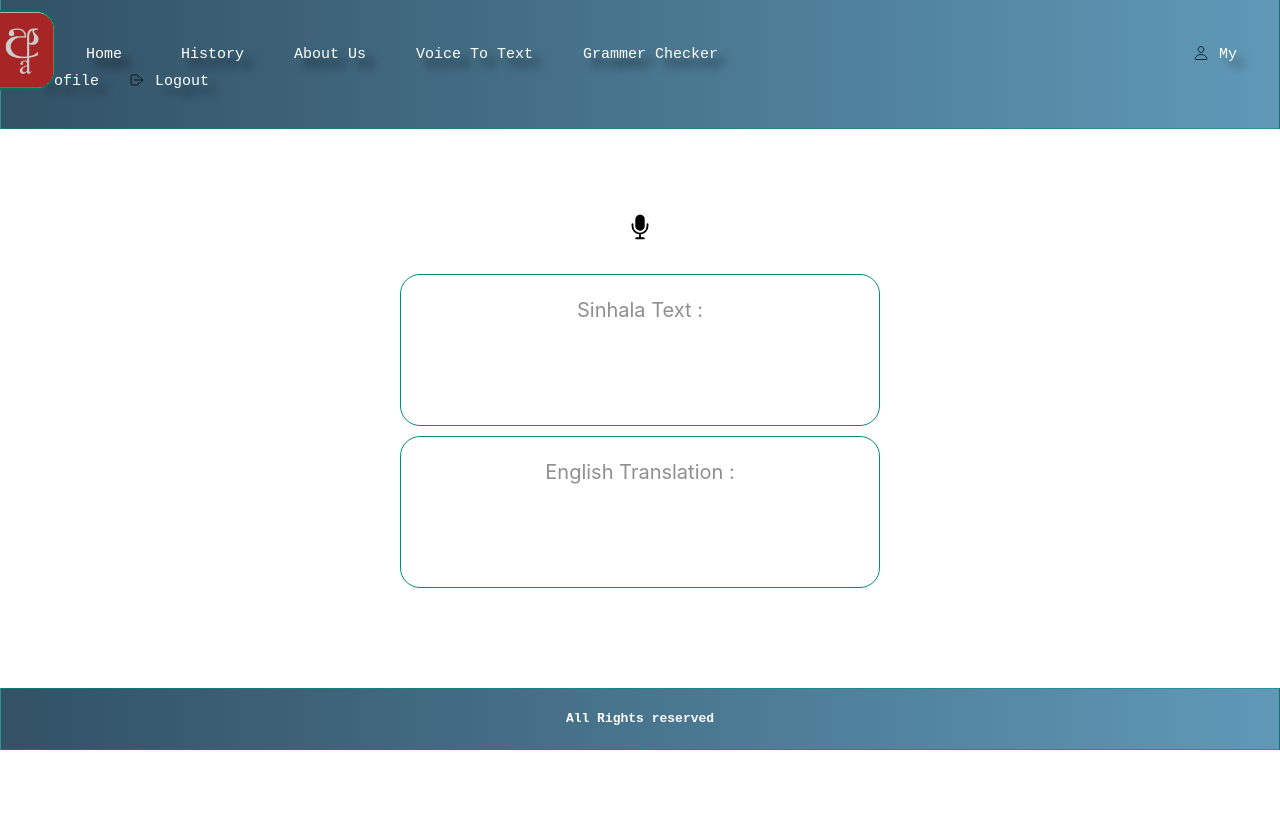
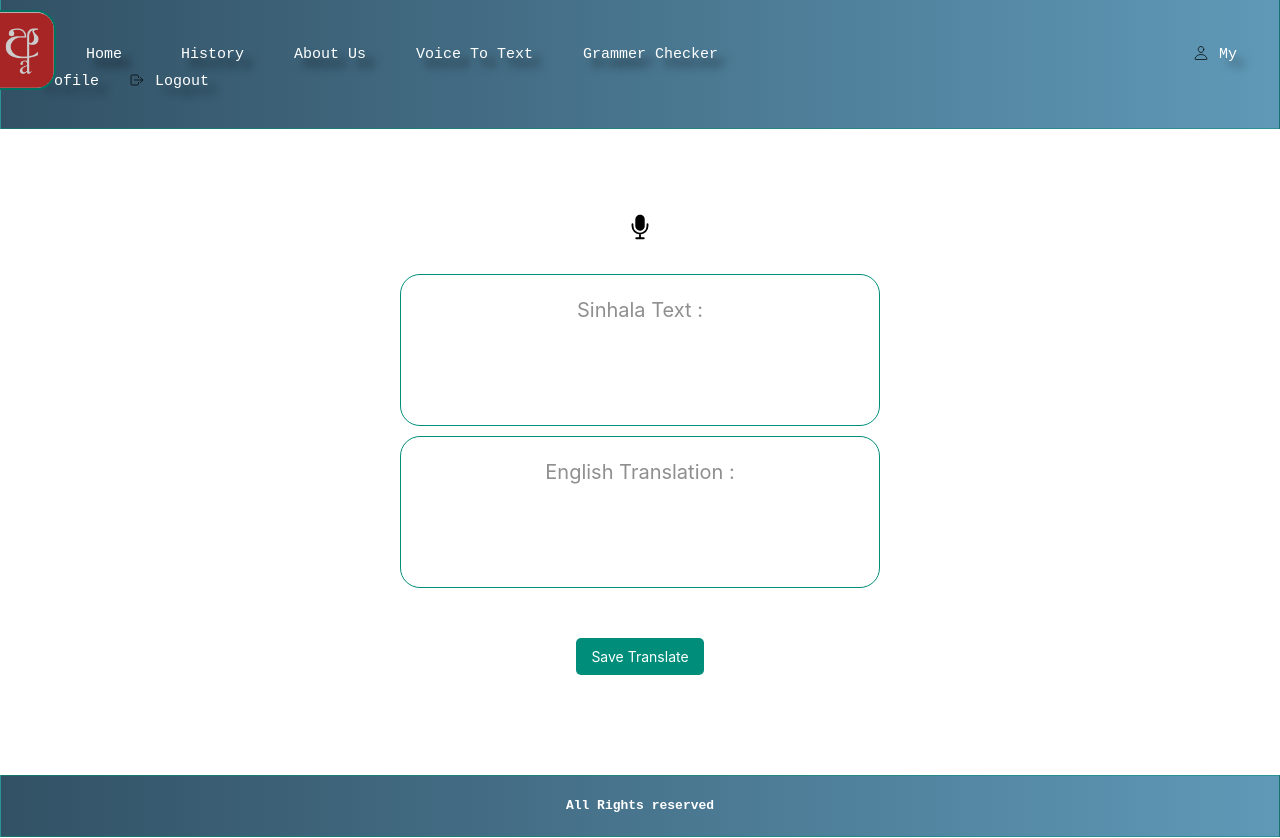
Before and after one commit to it21274398/ITPM_English_to_Sinhala_translator, a React (Create React App) app in the folder frontend/: page /Voicetotext in a window 1280 px wide. Before the commit the page ends 800 px from the top, so only its background shows below. Built offline with nearby package versions, Linux system fonts and the light colour scheme; a web font is replaced by a local one.

Commit message:
update text to speech to save the histry

```diff
--- a/frontend/src/components/VoiceToText.jsx
+++ b/frontend/src/components/VoiceToText.jsx
@@ -2,6 +2,8 @@ import React, { useState } from "react";
 import "../styles/texttospeesh.css";
 import { mic } from "ionicons/icons";
 import { IonIcon } from "@ionic/react";
+import axios from "axios";
+import { toast } from "react-toastify";
 
 const SpeechToTextTranslator = () => {
   const [sinhalaText, setSinhalaText] = useState("");
@@ -51,7 +53,32 @@ const SpeechToTextTranslator = () => {
       setEnglishText("Translation Error");
     }
   };
+  //-------------------------------------------------History post-------------------------------------------------------
+  const handleTranslationHistoryPost = () => {
+    if (sinhalaText && englishText) {
+      // Make a POST request to save translation history
+      axios
+        .post("http://localhost:8090/api/translation/history", {
+          originalText: sinhalaText,
+          translatedText: englishText,
+        })
+        .then((response) => {
+          console.log("Translation history saved:", response.data);
+          toast.success("Translation history saved successfully!");
+          // Optionally, you can update the translation history state here if needed
+        })
+        .catch((error) => {
+          console.error("Error saving translation history:", error);
+          toast.error("Error saving translation history");
+        });
+    } else {
+      console.error(
+        "Both input text and translated text are required to save translation history."
+      );
+    }
+  };
 
+  //-------------------------------------------------------------------------------------------------------------------
   return (
     <div className="container1">
       <button onClick={handleSpeechRecognition}>
@@ -69,6 +96,9 @@ const SpeechToTextTranslator = () => {
         {error && <p style={{ color: "red" }}>{error}</p>}{" "}
         {/* Display error message if there's an error */}
       </div>
+      <div className="save-translation-item">
+        <button onClick={handleTranslationHistoryPost}>Save Translate</button>
+      </div>
     </div>
   );
 };
```
